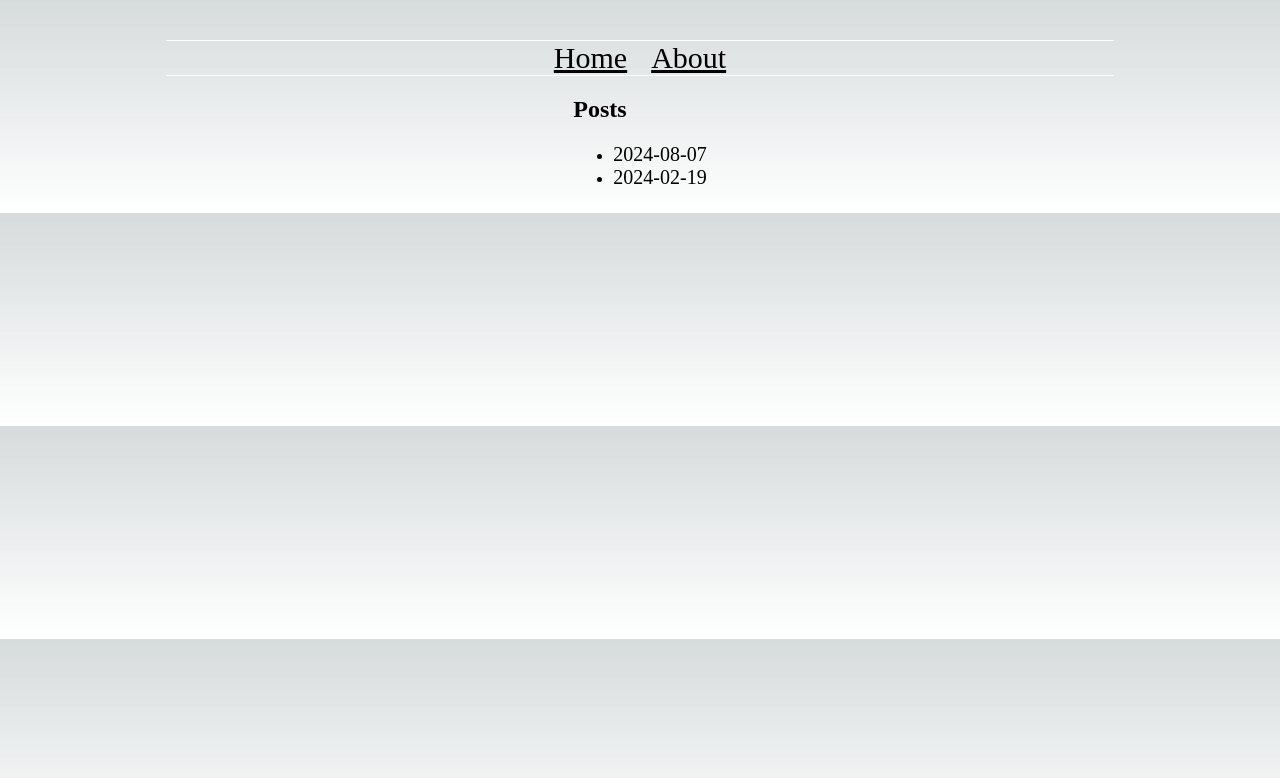
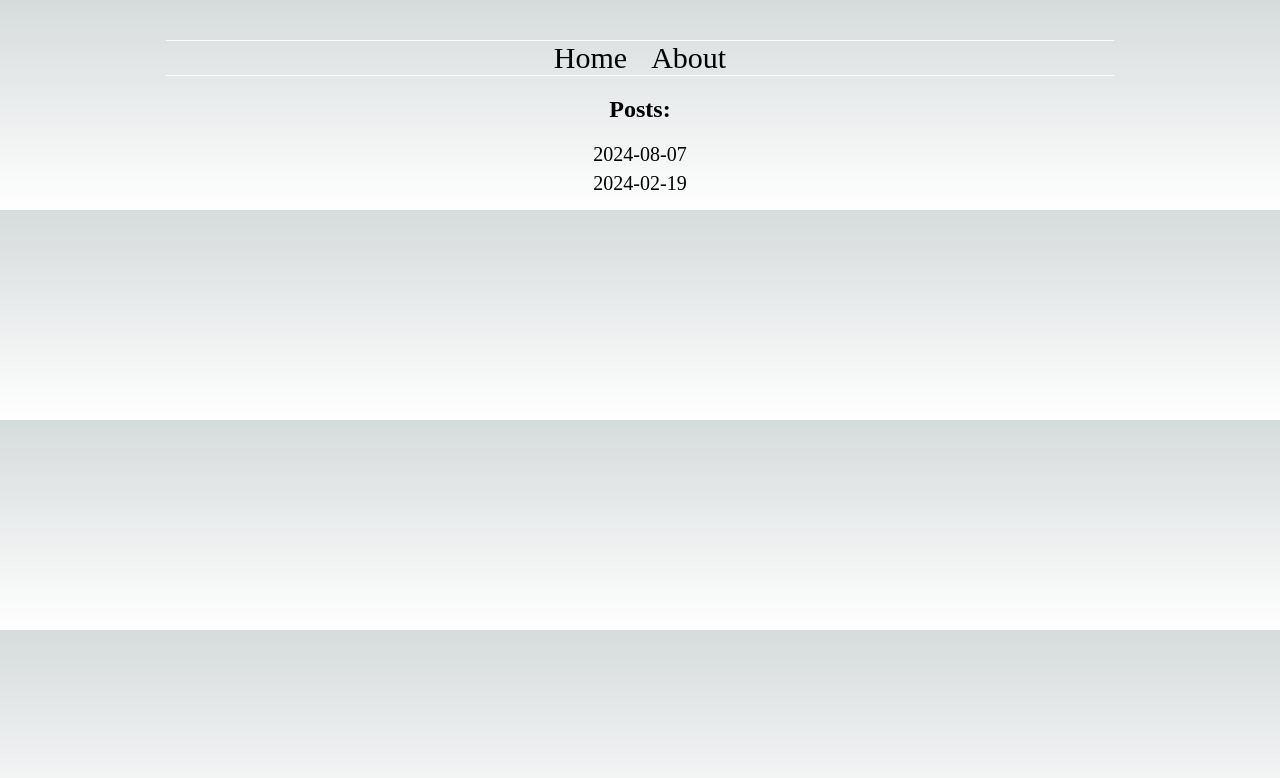
Before and after one commit to IAmBrendanL/Website, a Next.js app: page / in a window 1280 px wide. Shown: the top 778 px of the page. Built offline with nearby package versions, Linux system fonts and the light colour scheme.

Commit message:
Made PostList look nicer
Once I add summaries I'll probably make posts left justified in
a container that's between 750 and 600 px but for now this looks
better.

```diff
--- a/src/components/NavBar.tsx
+++ b/src/components/NavBar.tsx
@@ -21,7 +21,7 @@ export default function NavBar() {
               <a
                 key={route.location}
                 href={route.location}
-                style={{ fontSize: 30, textDecorationLine: "underline" }}
+                style={{ fontSize: 30 }}
               >
                 {route.displayName}
               </a>
--- a/src/components/PostList.tsx
+++ b/src/components/PostList.tsx
@@ -1,3 +1,26 @@
+import styles from "../styles/PostList.module.css"
+
+/// Displays a list of posts
+export default function PostList() {
+  let slugs = ["2024-08-07", "2024-02-19"]
+  return (
+    <div className={styles.postList}>
+      <h2 className={styles.center}>Posts:</h2>
+      <div className={styles.column}>
+        {slugs.map((slug) => {
+          return (
+            <a className={styles.postLink} key={slug} href={`/posts/${slug}`}>
+              <span>{slug}</span>
+            </a>
+          )
+        })}
+      </div>
+    </div>
+  )
+}
+
+/* Old code from an attempt to make this dynamic */
+
 // import fs from "fs"
 // import path from "path"
 
@@ -38,25 +61,3 @@ function PostList() {
   )
 }
 */
-
-function PostList() {
-  let slugs = ["2024-08-07", "2024-02-19"]
-  return (
-    <div>
-      <h2>Posts</h2>
-      <ul>
-        {slugs.map((slug) => {
-          return (
-            <li key={slug}>
-              <a href={`/posts/${slug}`}>
-                <span>{slug}</span>
-              </a>
-            </li>
-          )
-        })}
-      </ul>
-    </div>
-  )
-}
-
-export default PostList
--- /dev/null
+++ b/src/styles/PostList.module.css
@@ -0,0 +1,22 @@
+.postList {
+  display: flex;
+  flex-direction: column;
+  width: 100%;
+  max-width: 600px;
+}
+
+.center {
+  display: flex;
+  justify-content: center;
+  align-items: center;
+}
+
+.column {
+  display: flex;
+  flex-direction: column;
+}
+.postLink {
+  justify-self: flex-start;
+  margin-bottom: 0.4em;
+  /* border-bottom: 1px solid white; */
+}
```
